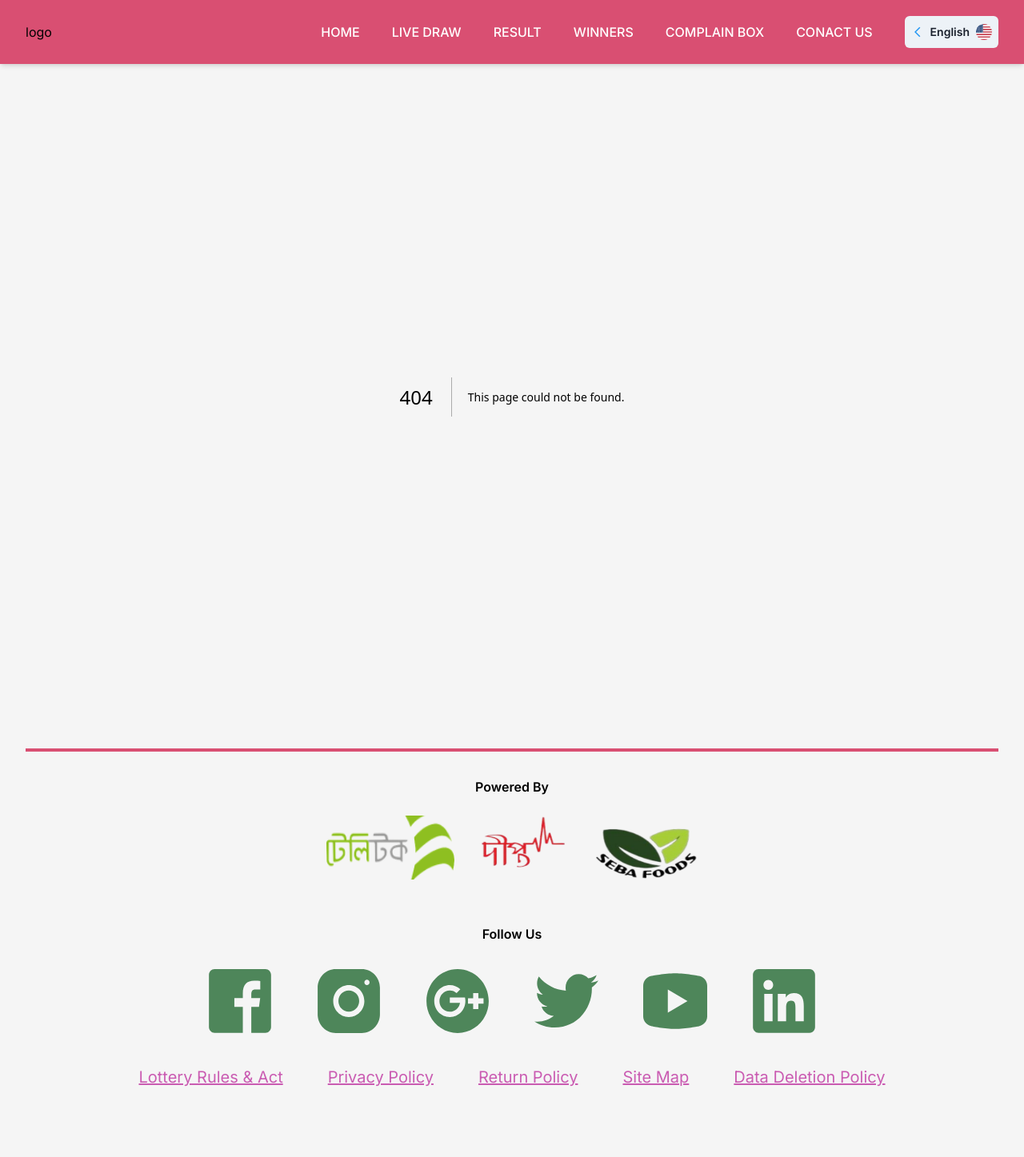
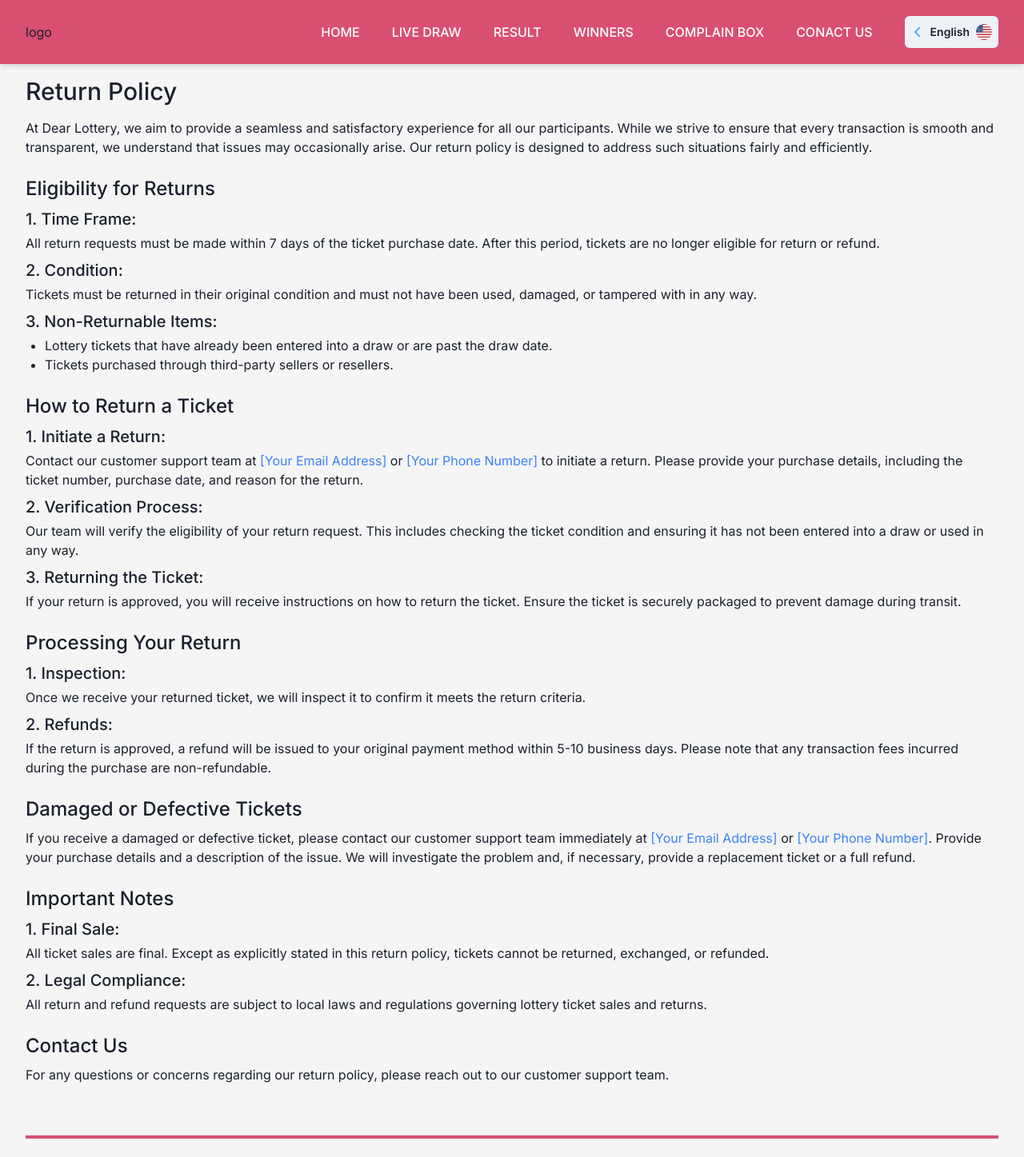
Before and after one commit to sazzad9911/lottery, a Next.js app: page /pages/return-policy in a window 1280 px wide. Before the commit this address had no page. Shown: the top 1447 px of the page at 80% size. Built offline with nearby package versions, Linux system fonts and the light colour scheme.

Commit message:
page added and update

```diff
--- a/app/components/Footer.tsx
+++ b/app/components/Footer.tsx
@@ -55,7 +55,7 @@ const Footer: React.FC = () => {
               <Link href="" className="text-[#CA5CB2] underline mx-2 text-[14px] md:text-[20px] ">
               {language === "en" ? "Privacy Policy" : "গোপনীয়তা নীতি"}
               </Link>
-              <Link href="#" className="text-[#CA5CB2] underline mx-2 text-[14px] md:text-[20px] ">
+              <Link href="/pages/return-policy" className="text-[#CA5CB2] underline mx-2 text-[14px] md:text-[20px] ">
               {language === "en" ? "Return Policy" : "প্রত্যাবর্তন নীতি"}
               </Link>
               <Link href="#" className="text-[#CA5CB2] underline mx-2 text-[14px] md:text-[20px] ">
--- a/app/pages/data-deletation/page.tsx
+++ b/app/pages/data-deletation/page.tsx
@@ -3,73 +3,73 @@ import React from 'react';
 const DataDeletionPolicy = () => {
   return (
     <div className="container mx-auto px-2 md:px-8 ">
-      <h1 className="text-3xl font-normal mb-4">Data Deletion Policy</h1>
+      <h1 className="text-3xl font-semibold mb-4">Data Deletion Policy</h1>
       <p className="mb-6">
         At Dear Lottery, we prioritize the privacy and security of your personal information. We understand the importance of allowing our participants to control their data, including the right to have it deleted. This policy outlines our procedures for data deletion, ensuring transparency and compliance with applicable data protection regulations.
       </p>
 
       <section className="mb-6">
-        <h2 className="text-2xl font-normal mb-2">Your Right to Data Deletion</h2>
-        <h3 className="text-xl font-normal mb-1">1. Requesting Data Deletion:</h3>
+        <h2 className="text-2xl font-medium mb-2">Your Right to Data Deletion</h2>
+        <h3 className="text-xl font-medium mb-1">1. Requesting Data Deletion:</h3>
         <ul className="list-disc list-inside ml-4 mb-4">
           <li>You have the right to request the deletion of your personal data from our systems at any time. This includes any information you have provided to us during the purchase of lottery tickets, registration, or other interactions with Dear Lottery.</li>
         </ul>
-        <h3 className="text-xl font-normal mb-1">2. How to Request Data Deletion:</h3>
+        <h3 className="text-xl font-medium mb-1">2. How to Request Data Deletion:</h3>
         <ul className="list-disc list-inside ml-4">
           <li>To request the deletion of your data, please contact our customer support team at [Your Email Address] or [Your Phone Number]. Provide your name, email address, and any other relevant information that will help us locate your data.</li>
         </ul>
       </section>
 
       <section className="mb-6">
-        <h2 className="text-2xl font-normal mb-2">Our Data Deletion Process</h2>
-        <h3 className="text-xl font-normal mb-1">1. Verification:</h3>
+        <h2 className="text-2xl font-medium mb-2">Our Data Deletion Process</h2>
+        <h3 className="text-xl font-medium mb-1">1. Verification:</h3>
         <p className="mb-4">
           Upon receiving your data deletion request, we will verify your identity to ensure the security and integrity of the process. This may involve confirming your identity through email, phone, or other means.
         </p>
-        <h3 className="text-xl font-normal mb-1">2. Review and Confirmation:</h3>
+        <h3 className="text-xl font-medium mb-1">2. Review and Confirmation:</h3>
         <p className="mb-4">
           We will review your request and confirm the types of data you wish to be deleted. We will also inform you of any data that we are required to retain by law, which cannot be deleted.
         </p>
-        <h3 className="text-xl font-normal mb-1">3. Data Deletion:</h3>
+        <h3 className="text-xl font-medium mb-1">3. Data Deletion:</h3>
         <p className="mb-4">
           Once your request is verified and approved, we will delete your personal data from our active systems and databases. This process will be completed within 30 days of receiving your verified request.
         </p>
-        <h3 className="text-xl font-normal mb-1">4. Notification:</h3>
+        <h3 className="text-xl font-medium mb-1">4. Notification:</h3>
         <p>
           After your data has been deleted, we will notify you to confirm that the deletion process has been completed.
         </p>
       </section>
 
       <section className="mb-6">
-        <h2 className="text-2xl font-normal mb-2">Important Considerations</h2>
-        <h3 className="text-xl font-normal mb-1">1. Data Retention Requirements:</h3>
+        <h2 className="text-2xl font-medium mb-2">Important Considerations</h2>
+        <h3 className="text-xl font-medium mb-1">1. Data Retention Requirements:</h3>
         <p className="mb-4">
           Certain data may need to be retained for a specified period due to legal, regulatory, or contractual obligations. In such cases, we will inform you about the data we are required to keep and the reasons for its retention.
         </p>
-        <h3 className="text-xl font-normal mb-1">2. Impact on Services:</h3>
+        <h3 className="text-xl font-medium mb-1">2. Impact on Services:</h3>
         <p className="mb-4">
           Deleting your data may impact your ability to use certain services or features provided by Dear Lottery. For example, if you request the deletion of data necessary for account maintenance, you may no longer be able to access your account or participate in lottery draws.
         </p>
-        <h3 className="text-xl font-normal mb-1">3. Backup Systems:</h3>
+        <h3 className="text-xl font-medium mb-1">3. Backup Systems:</h3>
         <p>
           While we will delete your data from our active systems, some data may remain in our backup archives for a limited period. These backups are not accessible for daily business operations and will be purged according to our regular backup retention schedule.
         </p>
       </section>
 
       <section className="mb-6">
-        <h2 className="text-2xl font-normal mb-2">Data Protection and Privacy</h2>
-        <h3 className="text-xl font-normal mb-1">1. Security Measures:</h3>
+        <h2 className="text-2xl font-medium mb-2">Data Protection and Privacy</h2>
+        <h3 className="text-xl font-medium mb-1">1. Security Measures:</h3>
         <p className="mb-4">
           We employ robust security measures to protect your personal data during the deletion process. This ensures that your data is securely erased and cannot be accessed or recovered by unauthorized parties.
         </p>
-        <h3 className="text-xl font-normal mb-1">2. Compliance:</h3>
+        <h3 className="text-xl font-medium mb-1">2. Compliance:</h3>
         <p>
           Our data deletion practices comply with relevant data protection regulations, including the General Data Protection Regulation (GDPR) and other applicable laws. We are committed to upholding your data privacy rights and maintaining transparency in our data handling practices.
         </p>
       </section>
 
       <section>
-        <h2 className="text-2xl font-normal mb-2">Contact Us</h2>
+        <h2 className="text-2xl font-medium mb-2">Contact Us</h2>
         <p>
           If you have any questions or concerns about our Data Deletion Policy, please contact our customer support team.
         </p>
--- /dev/null
+++ b/app/pages/return-policy/page.tsx
@@ -0,0 +1,65 @@
+import React from 'react';
+
+const ReturnPolicy = () => {
+  return (
+    <div className="container mx-auto px-2 md:px-8 ">
+      <h1 className="text-3xl font-medium mb-4">Return Policy</h1>
+      <p className="mb-6">
+        At Dear Lottery, we aim to provide a seamless and satisfactory experience for all our participants. While we strive to ensure that every transaction is smooth and transparent, we understand that issues may occasionally arise. Our return policy is designed to address such situations fairly and efficiently.
+      </p>
+
+      <section className="mb-6">
+        <h2 className="text-2xl font-medium mb-2">Eligibility for Returns</h2>
+        <h3 className="text-xl font-medium mb-1">1. Time Frame:</h3>
+        <p className="mb-2">All return requests must be made within 7 days of the ticket purchase date. After this period, tickets are no longer eligible for return or refund.</p>
+        <h3 className="text-xl font-medium mb-1">2. Condition:</h3>
+        <p className="mb-2">Tickets must be returned in their original condition and must not have been used, damaged, or tampered with in any way.</p>
+        <h3 className="text-xl font-medium mb-1">3. Non-Returnable Items:</h3>
+        <ul className="list-disc ml-6 mb-2">
+          <li>Lottery tickets that have already been entered into a draw or are past the draw date.</li>
+          <li>Tickets purchased through third-party sellers or resellers.</li>
+        </ul>
+      </section>
+
+      <section className="mb-6">
+        <h2 className="text-2xl font-medium mb-2">How to Return a Ticket</h2>
+        <h3 className="text-xl font-medium mb-1">1. Initiate a Return:</h3>
+        <p className="mb-2">Contact our customer support team at <a href="mailto:youremail@example.com" className="text-blue-500">[Your Email Address]</a> or <a href="tel:+1234567890" className="text-blue-500">[Your Phone Number]</a> to initiate a return. Please provide your purchase details, including the ticket number, purchase date, and reason for the return.</p>
+        <h3 className="text-xl font-medium mb-1">2. Verification Process:</h3>
+        <p className="mb-2">Our team will verify the eligibility of your return request. This includes checking the ticket condition and ensuring it has not been entered into a draw or used in any way.</p>
+        <h3 className="text-xl font-medium mb-1">3. Returning the Ticket:</h3>
+        <p className="mb-2">If your return is approved, you will receive instructions on how to return the ticket. Ensure the ticket is securely packaged to prevent damage during transit.</p>
+      </section>
+
+      <section className="mb-6">
+        <h2 className="text-2xl font-medium mb-2">Processing Your Return</h2>
+        <h3 className="text-xl font-medium mb-1">1. Inspection:</h3>
+        <p className="mb-2">Once we receive your returned ticket, we will inspect it to confirm it meets the return criteria.</p>
+        <h3 className="text-xl font-medium mb-1">2. Refunds:</h3>
+        <p className="mb-2">If the return is approved, a refund will be issued to your original payment method within 5-10 business days. Please note that any transaction fees incurred during the purchase are non-refundable.</p>
+      </section>
+
+      <section className="mb-6">
+        <h2 className="text-2xl font-medium mb-2">Damaged or Defective Tickets</h2>
+        <p className="mb-2">
+          If you receive a damaged or defective ticket, please contact our customer support team immediately at <a href="mailto:youremail@example.com" className="text-blue-500">[Your Email Address]</a> or <a href="tel:+1234567890" className="text-blue-500">[Your Phone Number]</a>. Provide your purchase details and a description of the issue. We will investigate the problem and, if necessary, provide a replacement ticket or a full refund.
+        </p>
+      </section>
+
+      <section className="mb-6">
+        <h2 className="text-2xl font-medium mb-2">Important Notes</h2>
+        <h3 className="text-xl font-medium mb-1">1. Final Sale:</h3>
+        <p className="mb-2">All ticket sales are final. Except as explicitly stated in this return policy, tickets cannot be returned, exchanged, or refunded.</p>
+        <h3 className="text-xl font-medium mb-1">2. Legal Compliance:</h3>
+        <p className="mb-2">All return and refund requests are subject to local laws and regulations governing lottery ticket sales and returns.</p>
+      </section>
+
+      <section className="pb-6">
+        <h2 className="text-2xl font-medium mb-2">Contact Us</h2>
+        <p>For any questions or concerns regarding our return policy, please reach out to our customer support team.</p>
+      </section>
+    </div>
+  );
+};
+
+export default ReturnPolicy;
--- a/app/pages/rules-act/page.tsx
+++ b/app/pages/rules-act/page.tsx
@@ -3,16 +3,16 @@ import React from 'react';
 const LotteryRules = () => {
   return (
     <div className="container mx-auto px-2 md:px-8">
-      <h1 className="text-3xl font-light mb-6">Lottery Rules & Act</h1>
+      <h1 className="text-3xl font-semibold mb-6">Lottery Rules & Act</h1>
       <p className="mb-4">
         Welcome to our comprehensive guide on Lottery Rules & Act. Whether you are a new player or a seasoned enthusiast, understanding the rules and regulations that govern lotteries is crucial to ensure a fair and enjoyable experience. Below, we outline the key aspects of lottery rules and the legislative framework that oversees lottery activities.
       </p>
 
       <section className="mb-8">
-        <h2 className="text-2xl font-light mb-4">Understanding Lottery Rules</h2>
+        <h2 className="text-2xl font-medium mb-4">Understanding Lottery Rules</h2>
 
         <div className="mb-6">
-          <h3 className="text-xl font-light mb-2">Eligibility:</h3>
+          <h3 className="text-xl font-medium mb-2">Eligibility:</h3>
           <ul className="list-disc pl-5">
             <li>Participants must be of legal age, usually 18 or older, to purchase lottery tickets.</li>
             <li>Certain lotteries may have residency requirements or other eligibility criteria.</li>
@@ -20,7 +20,7 @@ const LotteryRules = () => {
         </div>
 
         <div className="mb-6">
-          <h3 className="text-xl font-light mb-2">Ticket Purchase:</h3>
+          <h3 className="text-xl font-medium mb-2">Ticket Purchase:</h3>
           <ul className="list-disc pl-5">
             <li>Tickets must be purchased through authorized sellers or official online platforms.</li>
             <li>Each ticket must be bought before the specified deadline for it to be valid for the draw.</li>
@@ -28,7 +28,7 @@ const LotteryRules = () => {
         </div>
 
         <div className="mb-6">
-          <h3 className="text-xl font-light mb-2">Draw Procedures:</h3>
+          <h3 className="text-xl font-medium mb-2">Draw Procedures:</h3>
           <ul className="list-disc pl-5">
             <li>Lottery draws are conducted using random number generators or mechanical draw machines to ensure fairness.</li>
             <li>Draws are typically supervised by an independent auditor to maintain transparency.</li>
@@ -36,7 +36,7 @@ const LotteryRules = () => {
         </div>
 
         <div className="mb-6">
-          <h3 className="text-xl font-light mb-2">Winning Numbers:</h3>
+          <h3 className="text-xl font-medium mb-2">Winning Numbers:</h3>
           <ul className="list-disc pl-5">
             <li>Winning numbers are announced publicly through various channels, including websites, newspapers, and official apps.</li>
             <li>It is the responsibility of the ticket holder to check the winning numbers.</li>
@@ -44,7 +44,7 @@ const LotteryRules = () => {
         </div>
 
         <div className="mb-6">
-          <h3 className="text-xl font-light mb-2">Claiming Prizes:</h3>
+          <h3 className="text-xl font-medium mb-2">Claiming Prizes:</h3>
           <ul className="list-disc pl-5">
             <li>Winners must present their winning ticket and valid identification to claim their prize.</li>
             <li>Prizes must be claimed within a specified period, often ranging from 30 days to one year.</li>
@@ -53,7 +53,7 @@ const LotteryRules = () => {
         </div>
 
         <div className="mb-6">
-          <h3 className="text-xl font-light mb-2">Anonymity and Publicity:</h3>
+          <h3 className="text-xl font-medium mb-2">Anonymity and Publicity:</h3>
           <ul className="list-disc pl-5">
             <li>Winners may choose to remain anonymous in some jurisdictions, while others may require winners to participate in publicity.</li>
             <li>Check local regulations to understand your rights regarding anonymity.</li>
@@ -62,10 +62,10 @@ const LotteryRules = () => {
       </section>
 
       <section className="mb-8">
-        <h2 className="text-2xl font-light mb-4">Legislative Framework</h2>
+        <h2 className="text-2xl font-medium mb-4">Legislative Framework</h2>
 
         <div className="mb-6">
-          <h3 className="text-xl font-light mb-2">Regulation and Oversight:</h3>
+          <h3 className="text-xl font-medium mb-2">Regulation and Oversight:</h3>
           <ul className="list-disc pl-5">
             <li>Lotteries are regulated by government agencies to ensure compliance with laws and ethical standards.</li>
             <li>These agencies are responsible for licensing operators, auditing games, and enforcing regulations.</li>
@@ -73,7 +73,7 @@ const LotteryRules = () => {
         </div>
 
         <div className="mb-6">
-          <h3 className="text-xl font-light mb-2">Consumer Protection:</h3>
+          <h3 className="text-xl font-medium mb-2">Consumer Protection:</h3>
           <ul className="list-disc pl-5">
             <li>Laws are in place to protect consumers from fraudulent activities and ensure the integrity of the lottery.</li>
             <li>Operators must adhere to strict advertising standards to avoid misleading or exploiting players.</li>
@@ -81,7 +81,7 @@ const LotteryRules = () => {
         </div>
 
         <div className="mb-6">
-          <h3 className="text-xl font-light mb-2">Revenue Allocation:</h3>
+          <h3 className="text-xl font-medium mb-2">Revenue Allocation:</h3>
           <ul className="list-disc pl-5">
             <li>A significant portion of lottery revenue is often allocated to public welfare programs, such as education, health, and infrastructure.</li>
             <li>Transparency in how lottery funds are used is crucial for maintaining public trust.</li>
@@ -89,7 +89,7 @@ const LotteryRules = () => {
         </div>
 
         <div className="mb-6">
-          <h3 className="text-xl font-light mb-2">Responsible Gaming:</h3>
+          <h3 className="text-xl font-medium mb-2">Responsible Gaming:</h3>
           <ul className="list-disc pl-5">
             <li>Lotteries promote responsible gaming by providing resources and support for players who may develop gambling problems.</li>
             <li>Self-exclusion programs and spending limits are available to help players manage their participation.</li>
@@ -97,7 +97,7 @@ const LotteryRules = () => {
         </div>
 
         <div className="mb-6">
-          <h3 className="text-xl font-light mb-2">International Lotteries:</h3>
+          <h3 className="text-xl font-medium mb-2">International Lotteries:</h3>
           <ul className="list-disc pl-5">
             <li>Cross-border lotteries are subject to additional regulations and agreements between participating countries.</li>
             <li>Players should be aware of the specific rules governing international lottery participation and prize claims.</li>
@@ -106,10 +106,10 @@ const LotteryRules = () => {
       </section>
 
       <section className="pb-8">
-        <h2 className="text-2xl font-light mb-4">Compliance and Fair Play</h2>
+        <h2 className="text-2xl font-medium mb-4">Compliance and Fair Play</h2>
 
         <div className="mb-6">
-          <h3 className="text-xl font-light mb-2">Fraud Prevention:</h3>
+          <h3 className="text-xl font-medium mb-2">Fraud Prevention:</h3>
           <ul className="list-disc pl-5">
             <li>Rigorous security measures are in place to prevent ticket fraud, scams, and other illegal activities.</li>
             <li>Players should only purchase tickets from authorized sellers to avoid counterfeit tickets.</li>
@@ -117,7 +117,7 @@ const LotteryRules = () => {
         </div>
 
         <div className="pb-6">
-          <h3 className="text-xl font-light mb-2">Dispute Resolution:</h3>
+          <h3 className="text-xl font-medium mb-2">Dispute Resolution:</h3>
           <ul className="list-disc pl-5">
             <li>In case of disputes, clear procedures are established for players to lodge complaints and seek resolution.</li>
             <li>Independent arbitration bodies may be involved to ensure fair treatment of all parties.</li>
```
